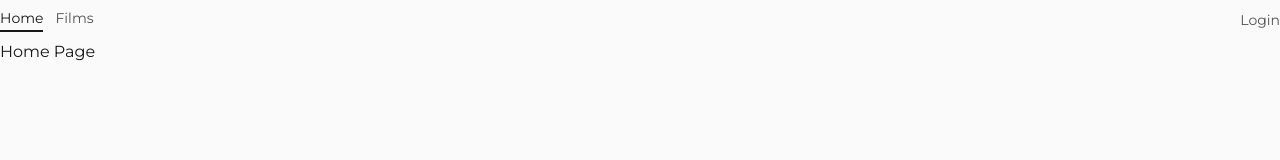
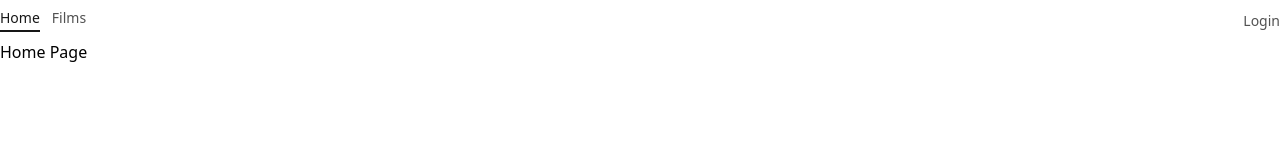
Before and after one commit to AshedFox/movie-catalog-client, a Next.js app: page / in a window 1280 px wide. Shown: the top 160 px of the page. Built offline with nearby package versions, Linux system fonts and the light colour scheme.

Commit message:
change some classes in globals.css

```diff
--- a/src/app/globals.css
+++ b/src/app/globals.css
@@ -2,52 +2,31 @@
 @tailwind components;
 @tailwind utilities;
 
-@layer base {
-    .w-work {
-        @apply sm:w-full sm:mx-1 md:w-full md:mx-4 lg:w-[960px] lg:mx-0 xl:w-[1024px] xl:mx-0 2xl:w-[1280px] 2xl:mx-0
-    }
-
-    .custom-scrollbar::-webkit-scrollbar {
-        @apply w-2 h-2;
-    }
-
-    .custom-scrollbar::-webkit-scrollbar-track {
-        @apply rounded-full bg-gray-50 dark:bg-gray-900;
-    }
-
-    .custom-scrollbar::-webkit-scrollbar-thumb {
-        @apply rounded-full bg-gray-300 dark:bg-gray-600;
-    }
+* {
+  box-sizing: border-box;
+  padding: 0;
+  margin: 0;
 }
 
 html,
 body {
-    padding: 0;
-    margin: 0;
-    height: 100%;
-    font-family: "Montserrat", sans-serif;
-    @apply bg-gray-50 dark:bg-gray-900 text-gray-900 dark:text-gray-100;
-}
-
-body {
-    min-height: 100%;
-    position: relative;
+  max-width: 100vw;
+  min-height: 100vh;
+  display: flex;
+  flex-direction: column;
 }
 
 a {
-    color: inherit;
-    text-decoration: none;
+  color: inherit;
+  text-decoration: none;
 }
 
-* {
-    box-sizing: border-box;
-}
-
-#__next {
-    height: 100%;
-    min-height: 100%;
+@media (prefers-color-scheme: dark) {
+  html {
+    color-scheme: dark;
+  }
 }
 
 [data-nextjs-scroll-focus-boundary] {
-    display: contents;
+  display: contents;
 }
```
